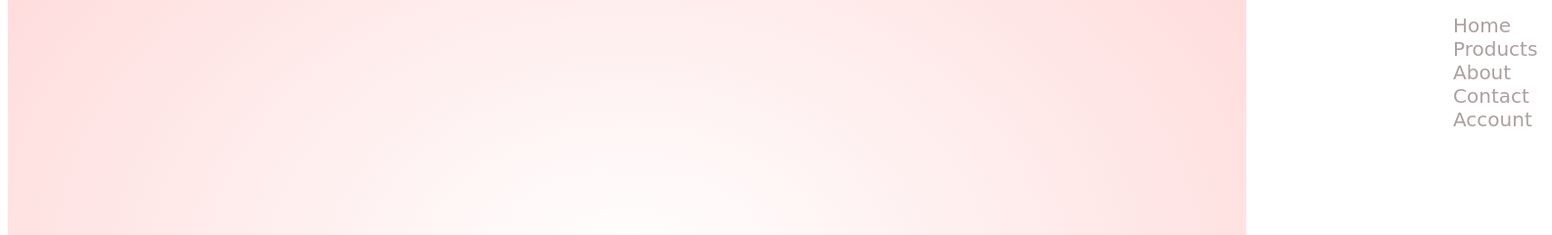
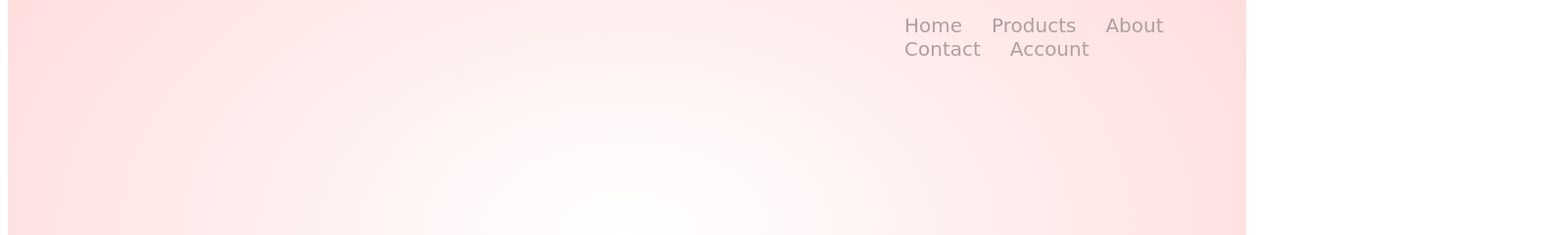
Before and after one commit to AAriyaan/First-Websit, a plain HTML site: page index.html in a window 1280 px wide. Shown: the part 180-420 px from the top of the page at 98% size, 1584 px wide, since content can reach past the window. Drawn offline with nearby package versions, Linux system fonts and the light colour scheme; a web font is replaced by a local one.

Commit message:
Update style.css

```diff
--- a/style.css
+++ b/style.css
@@ -61,7 +61,7 @@ ul li a:hover{
 }
 nav{
 
-padding-left: 85rem;
+padding-left: 50rem;
 z-index: 1000;
 }
 a{
```
